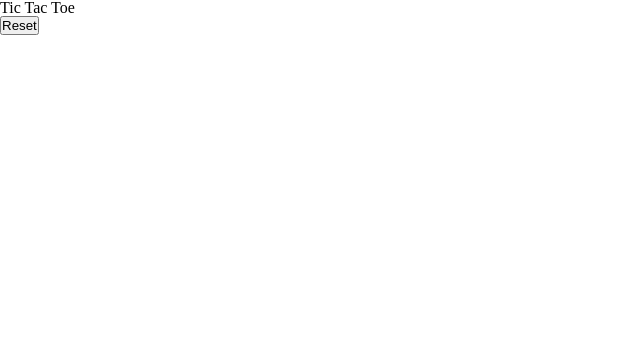
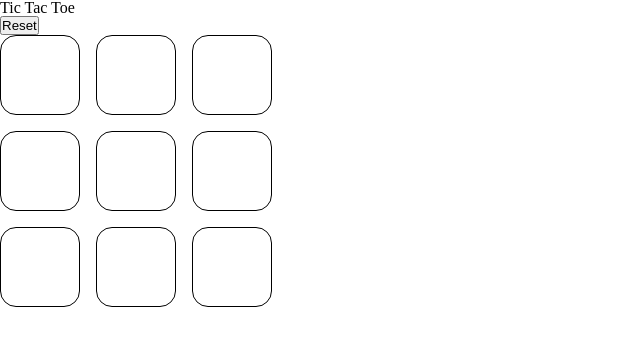
Before and after one commit to thpham1997/Tic_Tac_Toe, a website: page index.html in a window 1280 px wide. Shown: the whole page, without its empty margins (0-640 px from the left). Drawn offline with Linux system fonts and the light colour scheme.

Commit message:
main.css

```diff
--- a/css/main.css
+++ b/css/main.css
@@ -58,3 +58,21 @@ table {
   margin: 0;
   padding: 0;
 }
+
+.playground {
+  display: grid;
+  grid-template-columns: repeat(3, 5rem);
+  gap: 1em;
+}
+
+.cell {
+  width: 5rem;
+  height: 5rem;
+  line-height: 5rem;
+  font-size: 4rem;
+  text-align: center;
+  border-width: 0.1rem;
+  border-style: solid;
+  border-color: black;
+  border-radius: 1rem;
+}
```
